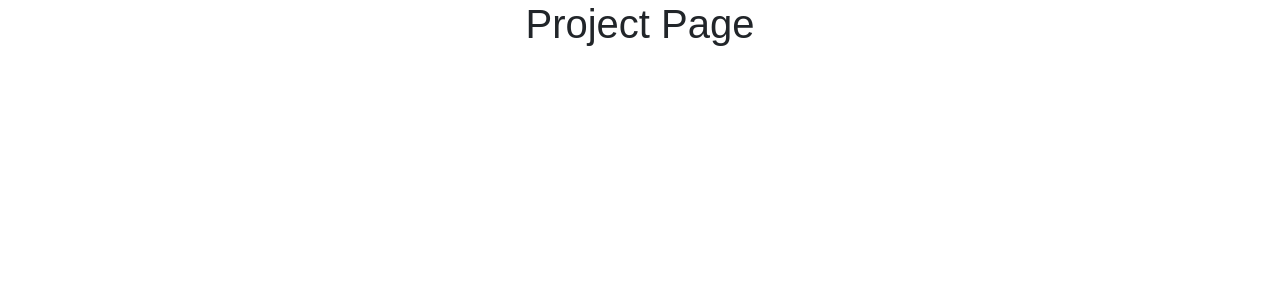
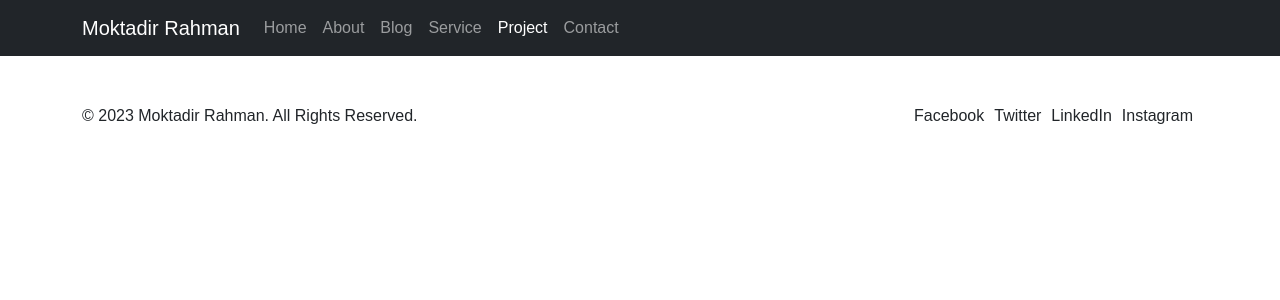
Before and after one commit to autocircled/mern-ostad-assignment-2, a React (Vite) app: page /project in a window 1280 px wide. Shown: the top 300 px of the page. Built offline with nearby package versions, Linux system fonts and the light colour scheme.

Commit message:
header footer ok

```diff
--- a/package.json
+++ b/package.json
@@ -12,6 +12,7 @@
   "dependencies": {
     "bootstrap": "^5.3.2",
     "react": "^18.2.0",
+    "react-bootstrap": "^2.9.1",
     "react-dom": "^18.2.0",
     "react-router-dom": "^6.18.0"
   },
--- /dev/null
+++ b/src/assets/css/footer.css
@@ -0,0 +1,13 @@
+p.copyright {
+    margin: 0;
+}
+
+.social-links a {
+    display: inline-block;
+    margin: 0 5px;
+}
+
+.no-underline {
+    text-decoration: none;
+    color: inherit;
+}
--- /dev/null
+++ b/src/components/Footer.jsx
@@ -0,0 +1,29 @@
+// Footer.js
+import React from 'react';
+import '../assets/css/footer.css';
+
+function Footer() {
+    return (
+        <footer className="footer mt-auto py-5">
+            <div className="container">
+                <div className="row">
+                    <div className="col-md-6 text-center text-md-start">
+                        <p className="copyright">
+                            &copy; {new Date().getFullYear()} Moktadir Rahman. All Rights Reserved.
+                        </p>
+                    </div>
+                    <div className="col-md-6 text-center text-md-end">
+                        <div className="social-links">
+                            <a href="https://www.facebook.com" target="_blank" className='no-underline' rel="noopener noreferrer">Facebook</a>
+                            <a href="https://www.twitter.com" target="_blank" className='no-underline' rel="noopener noreferrer">Twitter</a>
+                            <a href="https://www.linkedin.com" target="_blank" className='no-underline' rel="noopener noreferrer">LinkedIn</a>
+                            <a href="https://www.instagram.com" target="_blank" className='no-underline' rel="noopener noreferrer">Instagram</a>
+                        </div>
+                    </div>
+                </div>
+            </div>
+        </footer>
+    );
+}
+
+export default Footer;
--- /dev/null
+++ b/src/components/Header.jsx
@@ -0,0 +1,31 @@
+// Header.js
+import React from 'react';
+import { NavLink } from 'react-router-dom'
+import Container from 'react-bootstrap/Container';
+import Nav from 'react-bootstrap/Nav';
+import Navbar from 'react-bootstrap/Navbar'
+
+function Header() {
+    return (
+        <>
+            <Navbar collapseOnSelect expand="lg" bg="dark" data-bs-theme="dark">
+                <Container>
+                    <Navbar.Brand href="#home">Moktadir Rahman</Navbar.Brand>
+                    <Navbar.Toggle aria-controls="responsive-navbar-nav" />
+                    <Navbar.Collapse id="responsive-navbar-nav">
+                        <Nav className="me-auto">
+                            <NavLink className="nav-link" to="/">Home</NavLink>
+                            <NavLink className="nav-link" to="/about">About</NavLink>
+                            <NavLink className="nav-link" to="/blog">Blog</NavLink>
+                            <NavLink className="nav-link" to="/service">Service</NavLink>
+                            <NavLink className="nav-link" to="/project">Project</NavLink>
+                            <NavLink className="nav-link" to="/contact">Contact</NavLink>
+                        </Nav>
+                    </Navbar.Collapse>
+                </Container>
+            </Navbar>
+        </>
+    );
+}
+
+export default Header;
--- a/src/main.jsx
+++ b/src/main.jsx
@@ -2,6 +2,7 @@ import React from 'react'
 import ReactDOM from 'react-dom/client'
 import 'bootstrap'
 import 'bootstrap/dist/css/bootstrap.min.css'
+import 'bootstrap/dist/js/bootstrap.bundle.min.js';
 import App from './App.jsx'
 
 ReactDOM.createRoot(document.getElementById('root')).render(
--- a/src/pages/About.jsx
+++ b/src/pages/About.jsx
@@ -1,8 +1,11 @@
+import Header from '../components/Header';
+import Footer from '../components/Footer';
+
 export default function About() {
     return (
         <>
-            <h1>About Page</h1>
-
+            <Header />
+            <Footer />
         </>
     )
 }
--- a/src/pages/Blog.jsx
+++ b/src/pages/Blog.jsx
@@ -1,7 +1,11 @@
+import Header from '../components/Header';
+import Footer from '../components/Footer';
+
 export default function Blog() {
     return (
         <>
-            <h1>Blog Page</h1>
+            <Header />
+            <Footer />
         </>
     )
 }
--- a/src/pages/Contact.jsx
+++ b/src/pages/Contact.jsx
@@ -1,7 +1,11 @@
+import Header from '../components/Header';
+import Footer from '../components/Footer';
+
 export default function Contact() {
     return (
         <>
-            <h1>Contact Page</h1>
+            <Header />
+            <Footer />
         </>
     )
 }
--- a/src/pages/Home.jsx
+++ b/src/pages/Home.jsx
@@ -1,7 +1,13 @@
+import React from 'react';
+import Header from '../components/Header';
+import Footer from '../components/Footer';
 export default function Home() {
     return (
         <>
-            <h1>Home Page</h1>
+            <Header />
+            {/* <Hero />
+            <Features /> */}
+            <Footer />
         </>
     )
 }
--- a/src/pages/Project.jsx
+++ b/src/pages/Project.jsx
@@ -1,7 +1,11 @@
+import Header from '../components/Header';
+import Footer from '../components/Footer';
+
 export default function Project() {
     return (
         <>
-            <h1>Project Page</h1>
+            <Header />
+            <Footer />
         </>
     )
 }
--- a/src/pages/Service.jsx
+++ b/src/pages/Service.jsx
@@ -1,7 +1,11 @@
+import Header from '../components/Header';
+import Footer from '../components/Footer';
+
 export default function Service() {
     return (
         <>
-            <h1>Service Page</h1>
+            <Header />
+            <Footer />
         </>
     )
 }
```
Also changed, not shown: 1 other file (tests, documents, lock files or other folders).
